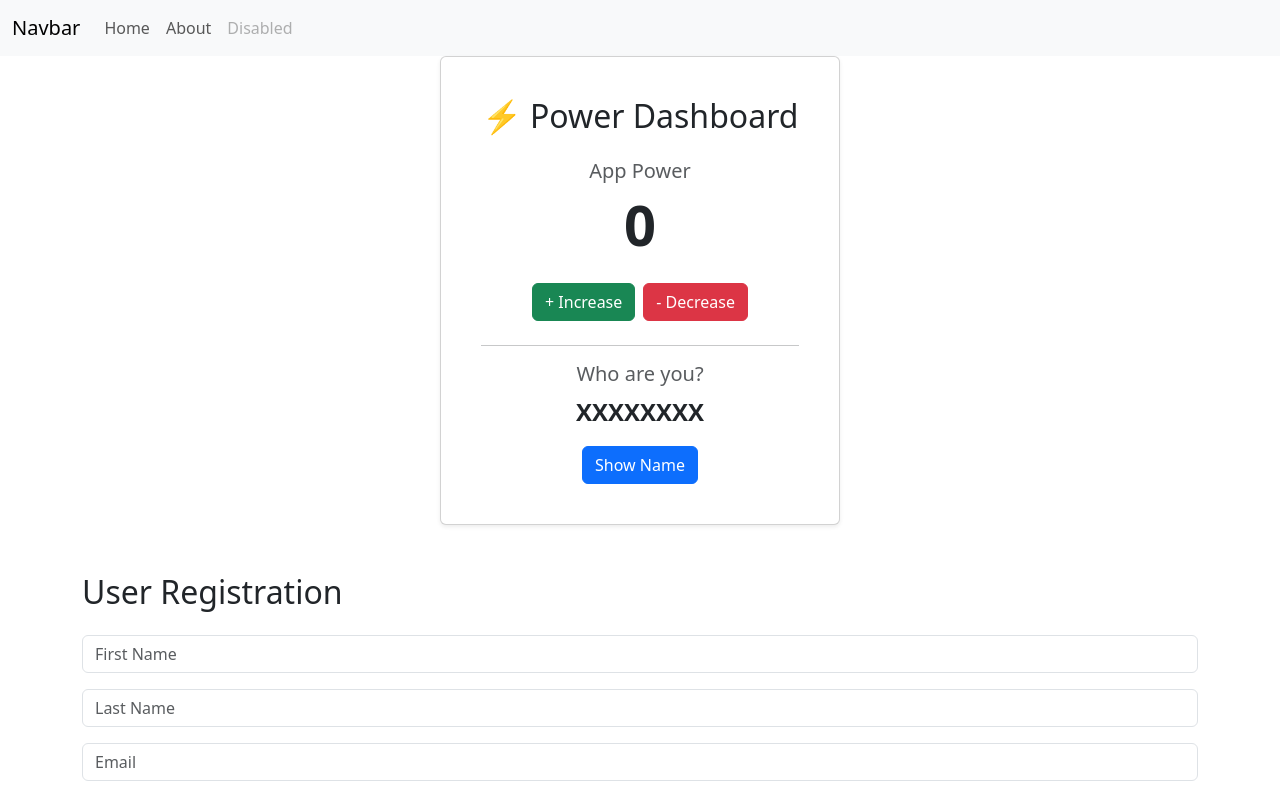
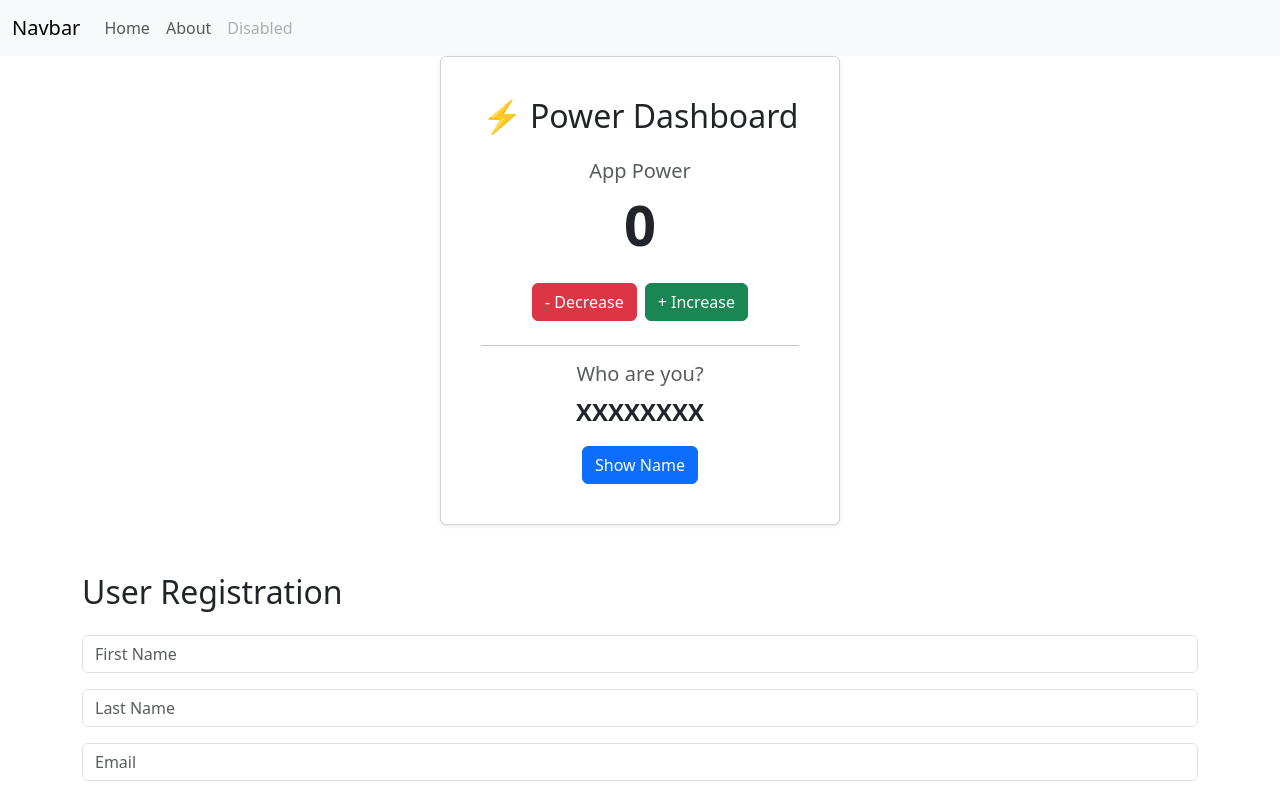
Before and after one commit to Klemcode/Small-Reuseables, a React (Vite) app: page / in a window 1280 px wide. Shown: the top 797 px of the page. Built offline with nearby package versions, Linux system fonts and the light colour scheme.

Commit message:
Positioning

```diff
--- a/src/App.jsx
+++ b/src/App.jsx
@@ -71,18 +71,20 @@ const App = () => {
     </div>
 
     <div className="d-flex justify-content-center gap-2 mb-4">
-      <button
-        className="btn btn-success"
-        onClick={increaseScore}
-      >
-        + Increase
-      </button>
+
 
       <button
         className="btn btn-danger"
         onClick={decreaseScore}
       >
         - Decrease
+      </button>
+
+        <button
+        className="btn btn-success"
+        onClick={increaseScore}
+      >
+        + Increase
       </button>
     </div>
 
--- a/src/pages/Profile.jsx
+++ b/src/pages/Profile.jsx
@@ -5,7 +5,7 @@ import { useParams } from 'react-router-dom'
 const Profile = () => {
 
     const params = useParams()
-    console.log(params);
+    // console.log(params);
 
   return (
     <div>This is the Profile for: {params.user}</div>
```
